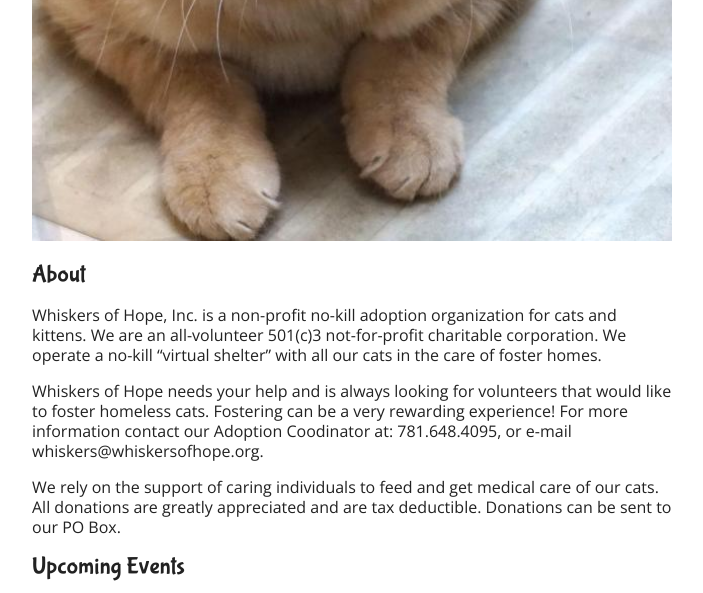
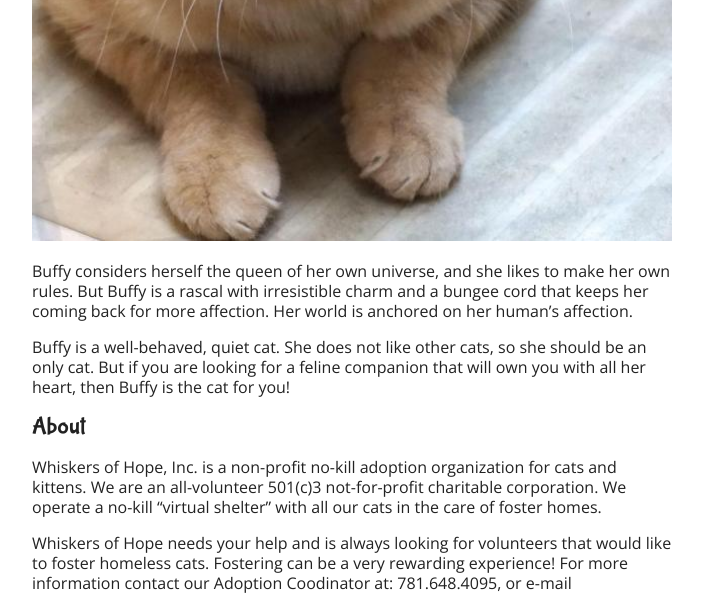
Before and after one commit to whiskers-of-hope/whiskers-of-hope.github.io, a Jekyll site: the page built from index.md, in a window 1280 px wide and 900 px high, scrolled down 999 px, cut to the strip 0-593 px from the top of the window. Shown: the whole strip, without its empty margins (288-991 px from the left). Built offline with Jekyll 4.4.1, drawn with Linux system fonts in a browser that asks for light colours; Markdown is read by kramdown in place of the engine named in the settings.

Commit message:
Add Buffy description

```diff
--- a/index.md
+++ b/index.md
@@ -6,6 +6,10 @@ title: Whiskers of Hope
 ## Adopt our cat of the month: Buffy!
 
 ![Buffy](/images/buffy.jpg)
+
+Buffy considers herself the queen of her own universe, and she likes to make her own rules. But Buffy is a rascal with irresistible charm and a bungee cord that keeps her coming back for more affection. Her world is anchored on her human's affection.
+
+Buffy is a well-behaved, quiet cat. She does not like other cats, so she should be an only cat. But if you are looking for a feline companion that will own you with all her heart, then Buffy is the cat for you!
 
 ## About
 
```
